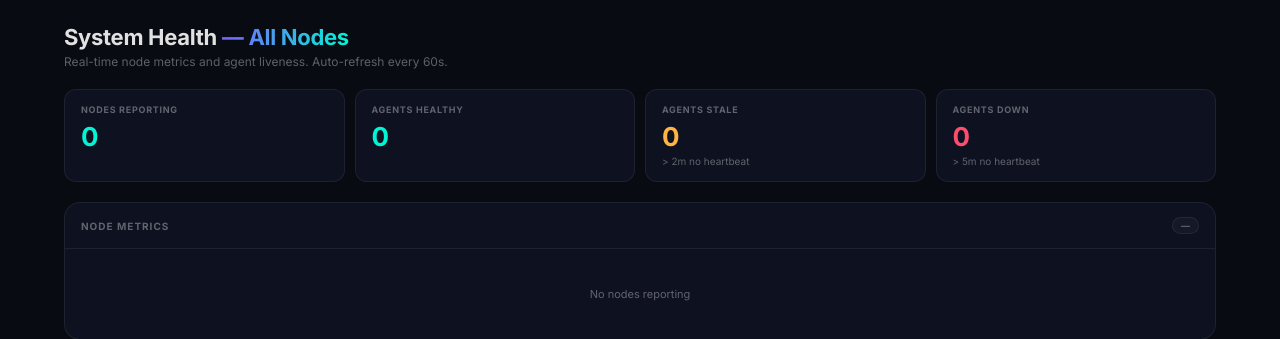
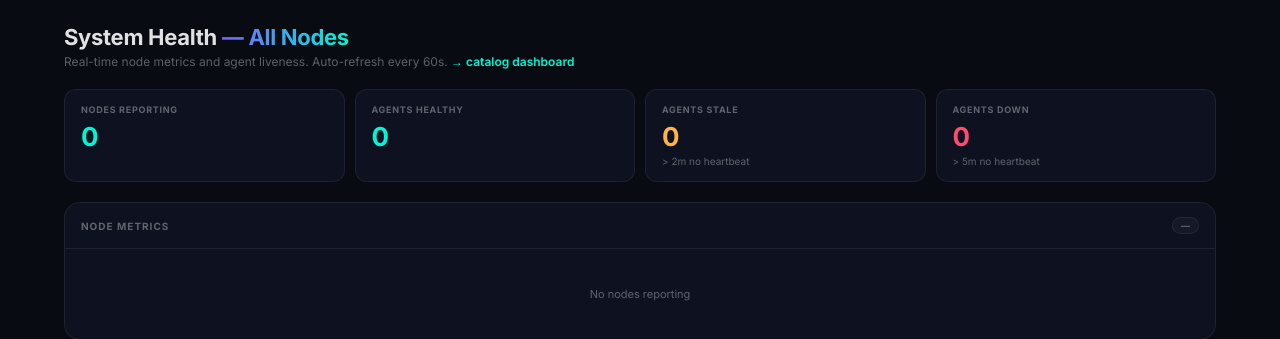
Before and after one commit to personalprometheus-blip/synthos-company, a Flask app: template templates/auditor.html in a window 1280 px wide. Shown: the top 339 px of the page. Run offline with Flask 3, Linux system fonts and the light colour scheme; the template is opened without the code that fills it, so the values that code supplies are empty; some libraries are stand-ins or nearby versions.

Commit message:
feat(monitor): add cross-link from pi4b /audit to pi5 /audit/catalog
Sprint 3 P2.1 of AUDITOR-REWORK. The pi5 portal's /audit/catalog
page (shipped Phase 5) is the 3-question dashboard for the catalog
rule system; without a link from pi4b /audit, operators have to
remember the URL. Small teal-styled inline link in the subtitle.

Co-Authored-By: Claude Opus 4.7 <noreply@anthropic.com>

```diff
--- a/templates/auditor.html
+++ b/templates/auditor.html
@@ -90,7 +90,7 @@ html,body{min-height:100vh;background:var(--bg);color:var(--text);font-family:va
 
 <div class="page">
   <div class="title">System Health <span>&#x2014; All Nodes</span></div>
-  <div class="subtitle">Real-time node metrics and agent liveness. Auto-refresh every 60s.</div>
+  <div class="subtitle">Real-time node metrics and agent liveness. Auto-refresh every 60s. <a href="https://portal.synth-cloud.com/audit/catalog" target="_blank" style="color:var(--teal);text-decoration:none;font-weight:600;">→ catalog dashboard</a></div>
 
   <div id="err-bar" class="error-bar" style="display:none"></div>
 
```
